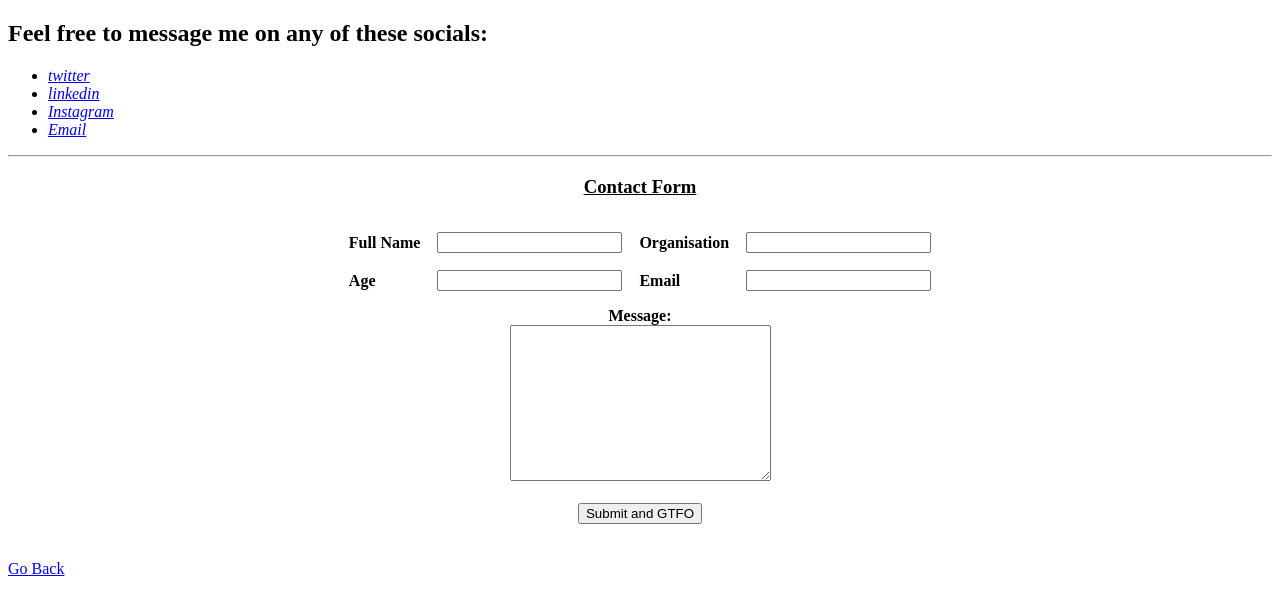
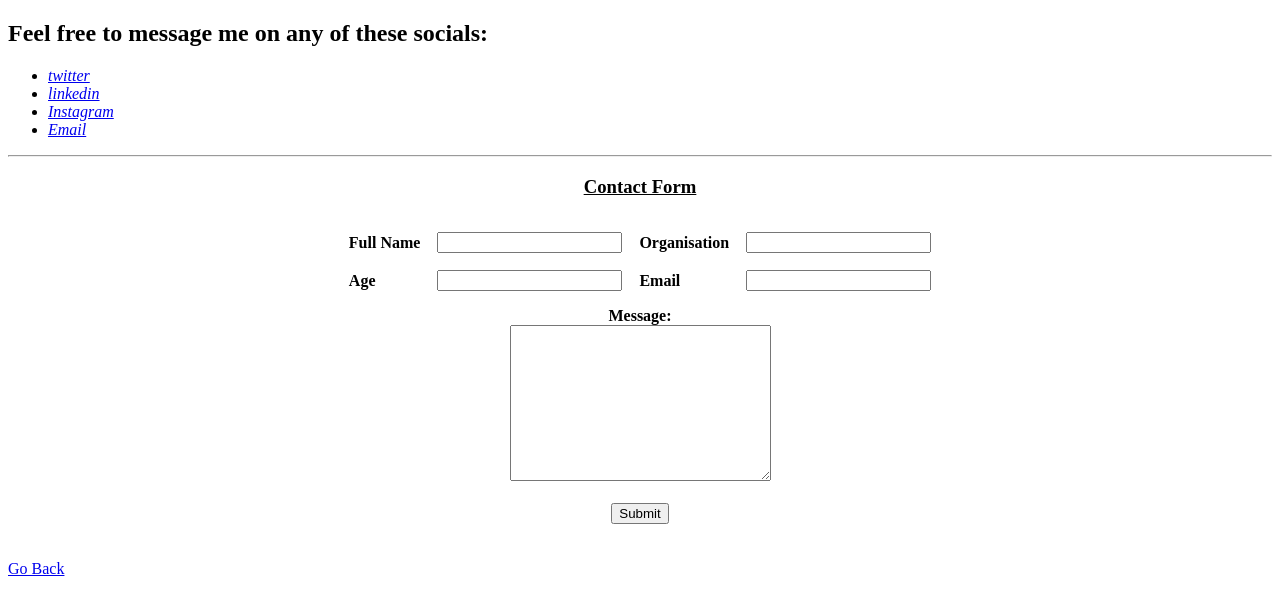
Before and after one commit to AnmolBansalDEV/HTMLSites, a plain HTML site: page contact.html in a window 1280 px wide. Drawn offline with Linux system fonts and the light colour scheme.

Commit message:
minor changes

```diff
--- a/contact.html
+++ b/contact.html
@@ -58,7 +58,7 @@
     <textarea name="message" id="" cols="30" rows="10"></textarea>
 <br>
 <br>
-<input type="submit" value="Submit and GTFO">
+<input type="submit" value="Submit">
 </center>
 </form>
 <br>
```
